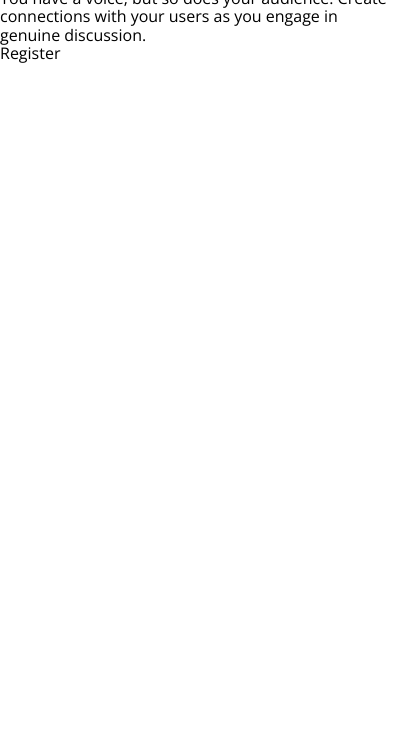
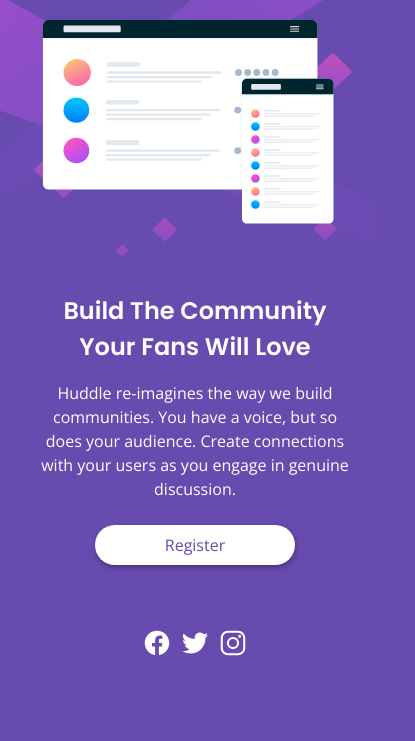
Before and after one commit to HubertKwiatkowski/FM-huddle-landing-page, a website: page index.html in a window 390 px wide. Shown: the part 103-844 px from the top of the page, 415 px wide, since content can reach past the window. Drawn offline with nearby package versions, Linux system fonts and the light colour scheme.

Commit message:
mobile done

```diff
--- a/index.html
+++ b/index.html
@@ -16,25 +16,45 @@
 </head>
 <body>
   <header>
-    <div class="logo">
+    <div class="header-inside-wrapper">
+      <div class="logo"></div>
+      <div class="illustration-mockups"></div>
+    </div>
+
   </header>
 
   <main>
-    </div>
-    <div class="image"></div>
     <div class="text">
       <h1>Build The Community Your Fans Will Love</h1>
       <p>Huddle re-imagines the way we build communities. You have a voice, but so does your audience. Create connections with your users as you engage in genuine discussion. </p>
-      <div class="btn">Register</div>
     </div>
+    <div class="btn">Register</div>
   </main>
 
   <footer>
-    <div class="socials">
-      <div class="facebook"></div>
-      <div class="twitter"></div>
-      <div class="instagram"></div>
-    </div>
+    <ul class="social-list">
+      <li>
+        <a href="#">
+          <svg class="social-icon">
+            <use xlink:href="images/socials.svg#logo-facebook"></use>
+          </svg>
+        </a>
+      </li>
+      <li>
+        <a href="#">
+          <svg class="social-icon">
+            <use xlink:href="images/socials.svg#logo-twitter"></use>
+          </svg>
+        </a>
+      </li>
+      <li>
+        <a href="#">
+          <svg class="social-icon">
+            <use xlink:href="images/socials.svg#logo-instagram"></use>
+          </svg>
+        </a>
+      </li>
+    </ul>
   </footer>
 </body>
 </html>
--- a/style.css
+++ b/style.css
@@ -11,12 +11,16 @@
   --ff-body: var(--ff-primary);
   --ff-heading: var(--ff-secondary);
 
+  --fw-400: 400;
+  --fw-600: 600;
+
   --fs-100: ;
   --fs-200: .75rem;
   --fs-300: ;
   --fs-400: 1rem;
   --fs-500: 1.125rem;
   --fs-600: 1.5rem;
+  --fs-650: 1.75rem;
   --fs-700: 2.5rem;
 
   --fs-body: var(--fs-400);
@@ -38,5 +42,89 @@
 html,
 body {
   min-height: 100vh;
+}
+
+body {
   font-family: var(--ff-body);
+  font-size: var(--fs-body);
+  background-color: var(--clr-primary-100);
+  color: var(--clr-neutral-100);
 }
+
+header {
+  /* display: flex;
+  flex-direction: column; */
+  width: 375px;
+  height: 396px;
+  background-image: url('images/bg-mobile.svg');
+  background-repeat: no-repeat;
+  background-size: 375px 360px;
+}
+
+.header-inside-wrapper {
+  margin-inline: 40px;
+}
+
+.logo {
+  width: 375px;
+  height: 100px;
+  background-image: url('images/logo.svg');
+  background-repeat: no-repeat;
+  background-size: 125px 80px;
+  margin-bottom: 20px;
+}
+
+.illustration-mockups {
+  width: 296px;
+  height: 209px;
+  background-image: url('images/illustration-mockups.svg');
+  background-repeat: no-repeat;
+  background-size: 296px 209px;
+}
+
+main {
+  margin-inline: 36px;
+  text-align: center;
+}
+
+h1 {
+  font-family: var(--ff-heading);
+  font-size: var(--fs-heading);
+  font-weight: var(--fw-600);
+  line-height: 36px;
+  margin-bottom: 16px;
+}
+
+p {
+  line-height: 24px;
+  margin-bottom: 24px;
+}
+
+.btn {
+  width: 200px;
+  height: 40px;
+  border-radius: 20px;
+  line-height: 40px;
+  font-size: var(--fs-button);
+  color: var(--clr-primary-100);
+  background-color: var(--clr-neutral-100);
+  box-shadow: 1px 3px 5px rgba(0, 0, 0, 0.269022);
+  margin: 0 auto 64px;
+}
+
+footer {
+  margin-bottom: 40px;
+}
+
+.social-list {
+  list-style-type: none;
+  display: flex;
+  justify-content: center;
+  gap: 10px;
+}
+
+.social-icon {
+  width: 28px;
+  aspect-ratio: 1;
+  fill: var(--clr-neutral-100)
+}
```
Also changed, not shown: images/logo-facebook.svg (added), images/logo-instagram.svg (added), images/logo-twitter.svg (added), images/socials.svg (added).
